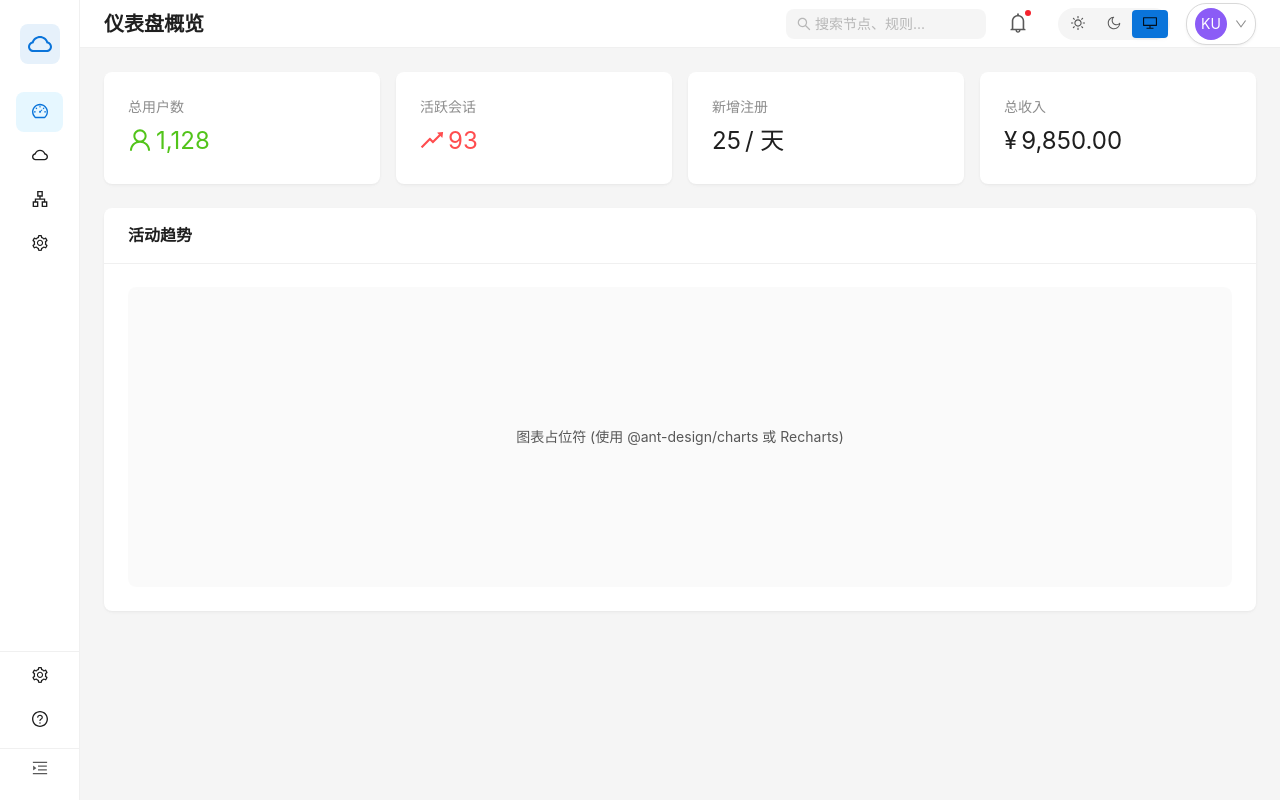
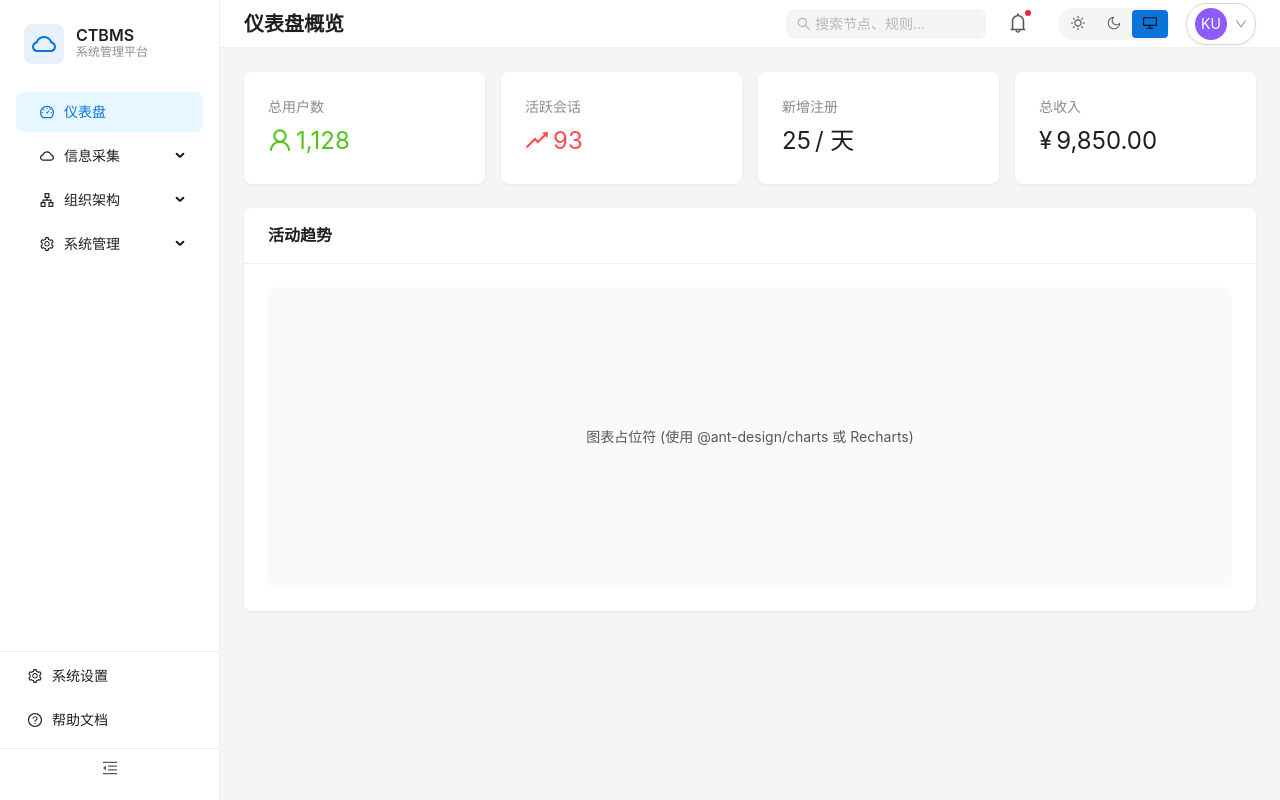
Before and after one commit to ccnuzw/CTBMS, a React (Vite) app in the folder apps/web/: page /dashboard in a window 1280 px wide. Built offline with nearby package versions, Linux system fonts and the light colour scheme.

Commit message:
修改默认布局

```diff
--- a/apps/web/src/layouts/MainLayout.tsx
+++ b/apps/web/src/layouts/MainLayout.tsx
@@ -32,7 +32,7 @@ export const MainLayout: React.FC = () => {
     const navigate = useNavigate();
     const location = useLocation();
     const screens = Grid.useBreakpoint();
-    const isMobile = !screens.md;
+    const isMobile = Object.keys(screens).length > 0 && !screens.md;
 
     // Close drawer when route changes on mobile
     React.useEffect(() => {
```
